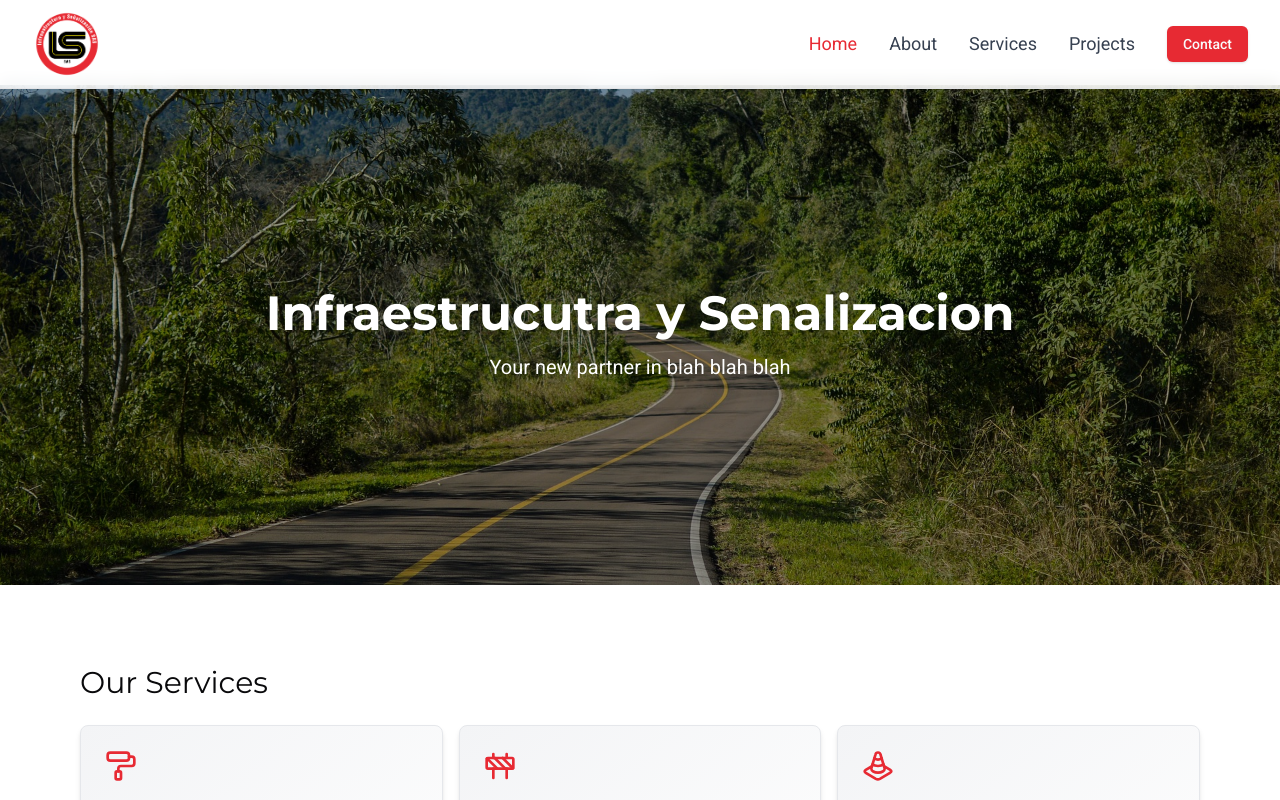
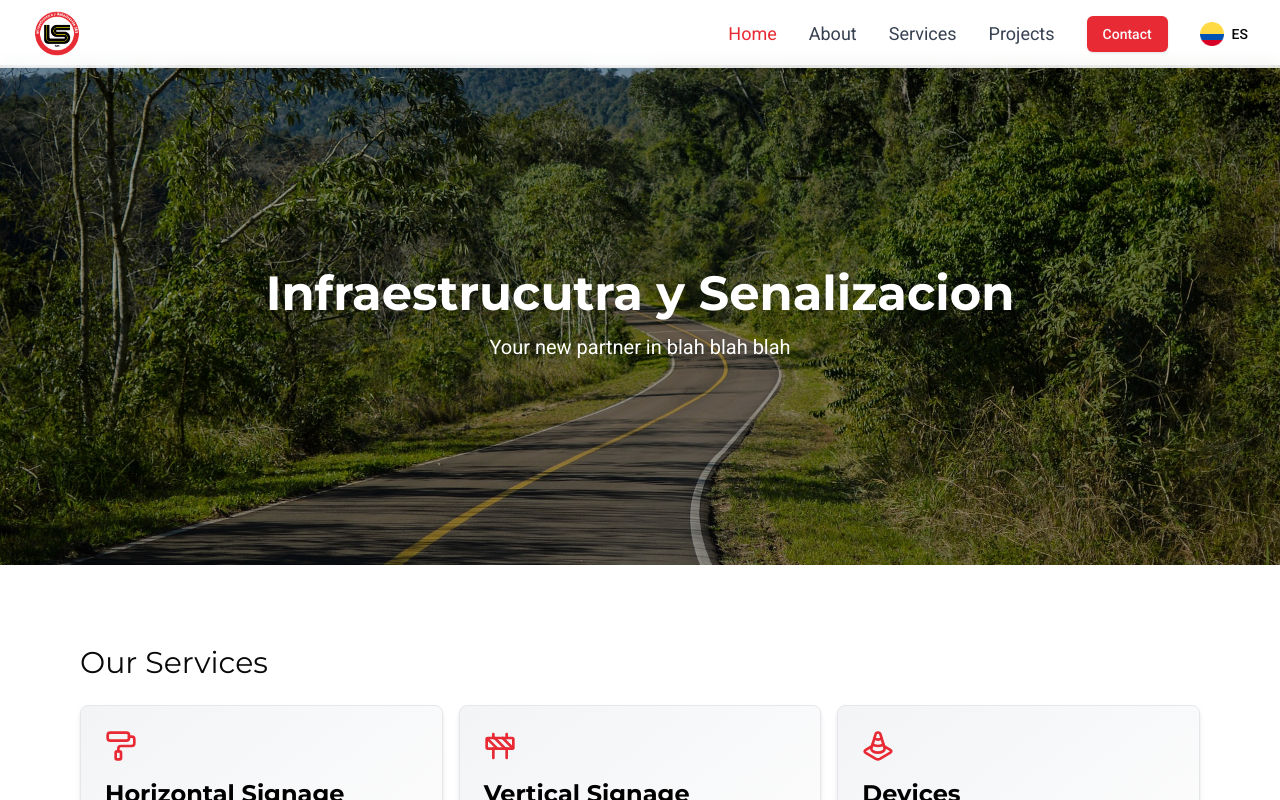
Before and after one commit to juanovt10/iys-website, a Next.js app: page / in a window 1280 px wide. Shown: the top 800 px of the page. Built offline with nearby package versions, Linux system fonts and the light colour scheme.

Commit message:
Reduce navbar height and add language change buttons

```diff
--- a/components/NavBar.js
+++ b/components/NavBar.js
@@ -1,37 +1,46 @@
 'use client'
 
-import * as React from "react"
-import Link from "next/link"
-import { Menu } from "lucide-react"
-import { Button } from "@/components/ui/button"
-import { usePathname } from "next/navigation"; // For active class
-import {
-  Sheet,
-  SheetContent,
-  SheetTrigger,
-} from "@/components/ui/sheet"
-import Image from "next/image"
-import Logo from "../assets/images/logo.png"
+import * as React from "react";
+import Link from "next/link";
+import { Menu } from "lucide-react";
+import { Button } from "@/components/ui/button";
+import { usePathname } from "next/navigation";
+import { Sheet, SheetContent, SheetTrigger } from "@/components/ui/sheet";
+import Image from "next/image";
+import Logo from "../assets/images/logo.png";
+import ColombianFlag from "../assets/icons/colombia.png";
+import USFlag from "../assets/icons/united-states.png";
 
 const navItems = [
   { title: "Home", href: "/" },
   { title: "About", href: "/about" },
   { title: "Services", href: "/services" },
   { title: "Projects", href: "/projects" },
-]
+];
 
 const NavBar = () => {
-  const [isOpen, setIsOpen] = React.useState(false)
-  const pathname = usePathname(); // Get current path
+  const [language, setLanguage] = React.useState(() => {
+    // Check localStorage for saved language preference
+    return localStorage.getItem("language") || "en";
+  });
+
+  const pathname = usePathname();
+
+  const toggleLanguage = () => {
+    const newLanguage = language === "en" ? "es" : "en";
+    setLanguage(newLanguage);
+    localStorage.setItem("language", newLanguage); // Save preference
+  };
+
+  const isSpanish = language === "es";
 
   return (
     <>
-
       <nav className="border-b fixed backdrop-blur bg-white/80 z-50 w-full">
-        <div className="flex items-center justify-between px-4 py-2 md:px-8">
+        <div className="flex items-center justify-between px-3 py-2 md:px-8">
           <div className="flex items-center">
             <Link href="/" className="flex items-center space-x-2">
-              <Image src={Logo} alt="Logo" width={70} height={70} />
+              <Image src={Logo} alt="Logo" width={50} height={50} />
             </Link>
           </div>
           <div className="hidden md:flex md:items-center md:space-x-8">
@@ -49,19 +58,26 @@ const NavBar = () => {
             <Button asChild>
               <Link href="/contact">Contact</Link>
             </Button>
+            <button
+              onClick={toggleLanguage}
+              className="flex items-center space-x-2"
+              aria-label={`Switch to ${isSpanish ? "English" : "Spanish"}`}
+            >
+              <Image
+                src={isSpanish ? USFlag : ColombianFlag}
+                alt=""
+                width={24}
+                height={16}
+              />
+              <span className="text-sm font-medium">
+                {isSpanish ? "EN" : "ES"}
+              </span>
+            </button>
           </div>
 
-          {/* <div className="hidden md:flex items-center space-x-4">
-            <button>
-              <Image src={ColombianFlag} alt="Switch to Spanish" width={24} height={16} />
-            </button>
-            <button>
-              <Image src={USFlag} alt="Switch to English" width={24} height={16} />
-            </button>
-          </div> */}
 
           <div className="md:hidden">
-            <Sheet open={isOpen} onOpenChange={setIsOpen}>
+            <Sheet>
               <SheetTrigger asChild>
                 <Button variant="outline" size="icon">
                   <Menu className="h-6 w-6" />
@@ -77,34 +93,41 @@ const NavBar = () => {
                       className={`text-lg font-medium ${
                         pathname === item.href ? "text-primary" : "text-gray-700"
                       }`}
-                      onClick={() => setIsOpen(false)}
                     >
                       {item.title}
                     </Link>
                   ))}
-                  <Button asChild onClick={() => setIsOpen(false)}>
+                  <Button asChild>
                     <Link href="/contact">Contact</Link>
                   </Button>
-                  {/* Mobile Language Switcher */}
-
-                  {/* <div className="flex items-center space-x-4 mt-4">
-                    <button>
-                      <Image src={ColombianFlag} alt="Switch to Spanish" width={24} height={16} />
+                  <div className="flex items-center space-x-4 mt-4">
+                    <button
+                      onClick={toggleLanguage}
+                      className="flex items-center space-x-2"
+                      aria-label={`Switch to ${
+                        isSpanish ? "English" : "Spanish"
+                      }`}
+                    >
+                      <Image
+                        src={isSpanish ? USFlag : ColombianFlag}
+                        alt=""
+                        width={24}
+                        height={16}
+                      />
+                      <span className="text-sm font-medium">
+                        {isSpanish ? "EN" : "ES"}
+                      </span>
                     </button>
-                    <button>
-                      <Image src={USFlag} alt="Switch to English" width={24} height={16} />
-                    </button>
-                  </div> */}
+                  </div>
                 </div>
               </SheetContent>
             </Sheet>
           </div>
         </div>
       </nav>
+      <div className="h-[65px] md:h-[65px]" />
+    </>
+  );
+};
 
-      <div className="h-[72px] md:h-[85px]" />
-    </>
-  )
-}
-
-export default NavBar
+export default NavBar;
```
Also changed, not shown: assets/icons/colombia.png (added), assets/icons/united-states.png (added).
